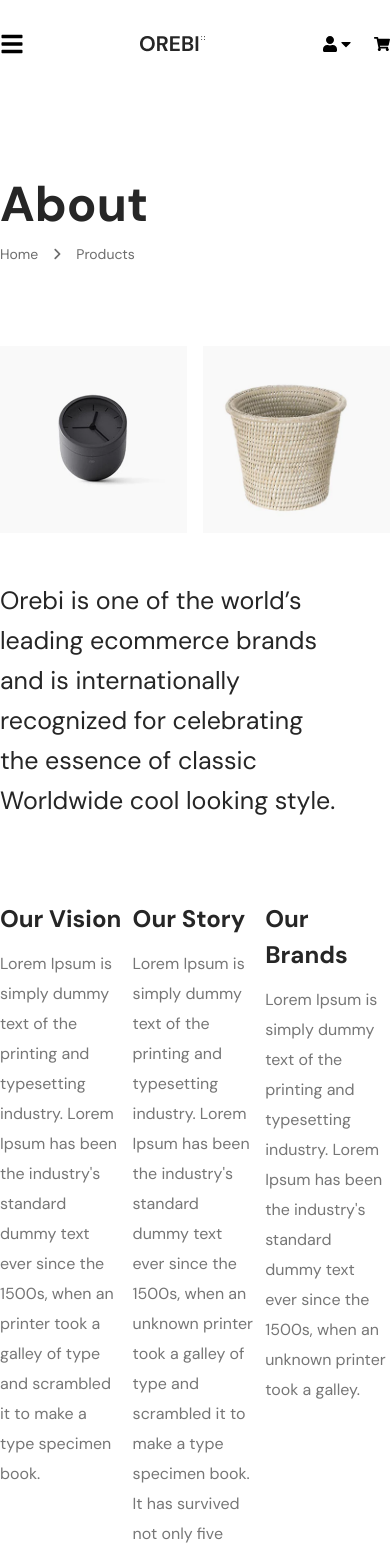
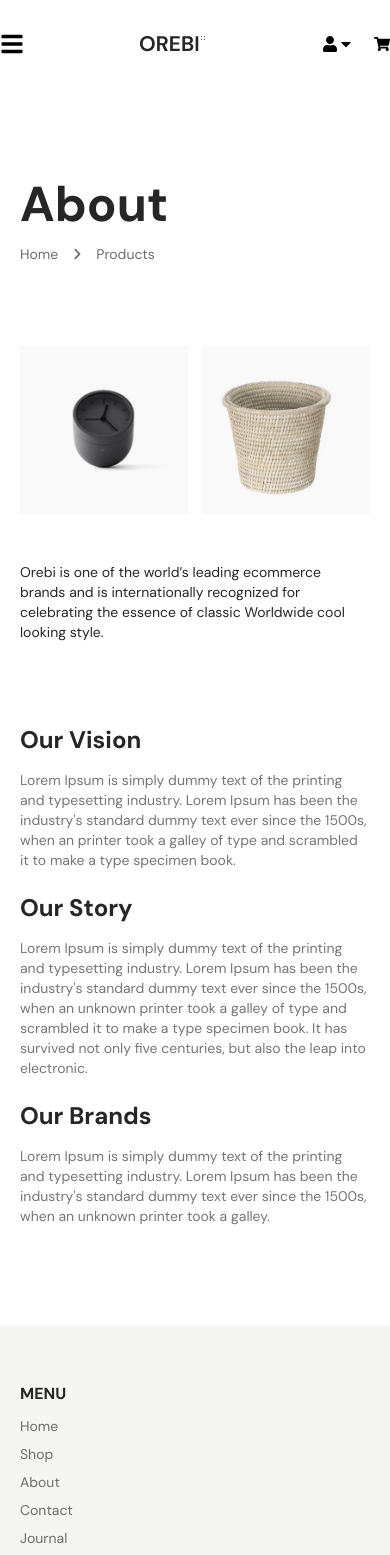
Before and after one commit to tituvai/reactSix, a React (Vite) app: page /about in a window 390 px wide. Shown: the top 1555 px of the page. Built offline with nearby package versions, Linux system fonts and the light colour scheme.

Commit message:
new item

```diff
--- a/src/components/Product.jsx
+++ b/src/components/Product.jsx
@@ -10,7 +10,7 @@ const Product = ({productSrc, newProduct, producttTitle, productPrice, productAl
     <>
         <div className=" relative group ">
             <div className="relative">
-                <Image className={'h-[300px] w-full bg-gray-200'} imgSrc={productSrc} imgAlt={productAlt}/>
+                <Image className={'h-[300px] bg-gray-200'} imgSrc={productSrc} imgAlt={productAlt}/>
                  <div className="p-7.5 bg-white absolute left-0 bottom-0 w-full opacity-0 group-hover:opacity-100 transition-all  ease-in-out translate-y-4 group-hover:translate-y-0 duration-700">
                     <Flex className={'gap-2 justify-end'}>
                         <Hadding className={'hover:text-hoverC hover:font-bold  text-base text-menuC'} text={'Add to Wish List'} as={'p'} />
--- a/src/components/pages/About.jsx
+++ b/src/components/pages/About.jsx
@@ -11,7 +11,7 @@ import topJuri from '/src/assets/topJuri.png'
 const About = () => {
   return (
      <>
-        <div className="pb-25">
+        <div className="px-5 lg:px-0 pb-25">
            <Container>
              <div className="py-20">
                <Hadding className={'text-[49px] text-hoverC font-bold'} text={'About'} as={'h3'}/>
@@ -29,19 +29,19 @@ const About = () => {
                      <Link to={'/'}><Image className={'w-full'} imgSrc={topJuri} imgAlt={'topJuri.png'}/></Link>
                   </div>
                 </Flex>
-                <Hadding className={'text-[25px] text-hoverC leading-10 pt-12 pr-12'} text={'Orebi is one of the world’s leading ecommerce brands and is internationally recognized for celebrating the essence of classic Worldwide cool looking style.'} as={'p'}/>
-                <div className="flex justify-between pt-20">
-                  <div className="w-[32%]">
+                <Hadding className={'text-sm  lg:text-[25px] text-hoverC lg:leading-10 pt-12 lg:pr-12'} text={'Orebi is one of the world’s leading ecommerce brands and is internationally recognized for celebrating the essence of classic Worldwide cool looking style.'} as={'p'}/>
+                <div className="lg:flex lg:justify-between pt-20">
+                  <div className=" lg:w-[32%]">
                      <Hadding className={'text-2xl text-hoverC font-bold leading-9'} text={'Our Vision'} as={'h4'}/>
-                     <Hadding className={'text-base text-menuC leading-7.5 pt-3'} text={"Lorem Ipsum is simply dummy text of the printing and typesetting industry. Lorem Ipsum has been the industry's standard dummy text ever since the 1500s, when an   printer took a galley of type and scrambled it to make a type specimen book."} as={'p'}/>
+                     <Hadding className={'text-sm lg:text-base text-menuC lg:leading-7.5 pt-3'} text={"Lorem Ipsum is simply dummy text of the printing and typesetting industry. Lorem Ipsum has been the industry's standard dummy text ever since the 1500s, when an   printer took a galley of type and scrambled it to make a type specimen book."} as={'p'}/>
                   </div>
-                  <div className="w-[32%]">
+                  <div className=" lg:w-[32%] pt-5 lg:pt-0">
                      <Hadding className={'text-2xl text-hoverC font-bold leading-9'} text={'Our Story'} as={'h4'}/>
-                     <Hadding className={'text-base text-menuC leading-7.5 pt-3'} text={"Lorem Ipsum is simply dummy text of the printing and typesetting industry. Lorem Ipsum has been the industry's standard dummy text ever since the 1500s, when an unknown printer took a galley of type and scrambled it to make a type specimen book. It has survived not only five centuries, but also the leap into electronic."} as={'p'}/>
+                     <Hadding className={'text-sm lg:text-base text-menuC lg:leading-7.5 pt-3'} text={"Lorem Ipsum is simply dummy text of the printing and typesetting industry. Lorem Ipsum has been the industry's standard dummy text ever since the 1500s, when an unknown printer took a galley of type and scrambled it to make a type specimen book. It has survived not only five centuries, but also the leap into electronic."} as={'p'}/>
                   </div>
-                  <div className="w-[32%]">
+                  <div className=" lg:w-[32%] pt-5 lg:pt-0">
                      <Hadding className={'text-2xl text-hoverC font-bold leading-9'} text={'Our Brands'} as={'h4'}/>
-                     <Hadding className={'text-base text-menuC leading-7.5 pt-3'} text={"Lorem Ipsum is simply dummy text of the printing and typesetting industry. Lorem Ipsum has been the industry's standard dummy text ever since the 1500s, when an unknown printer took a galley."} as={'p'}/>
+                     <Hadding className={'text-sm lg:text-base text-menuC lg:leading-7.5 pt-3'} text={"Lorem Ipsum is simply dummy text of the printing and typesetting industry. Lorem Ipsum has been the industry's standard dummy text ever since the 1500s, when an unknown printer took a galley."} as={'p'}/>
                   </div>
                 </div>
            </Container>
--- a/src/components/pages/Contact.jsx
+++ b/src/components/pages/Contact.jsx
@@ -9,9 +9,9 @@ import Button from '../Button';
 const Contact = () => {
   return (
      <>
-        <div className="pb-25">
+        <div className="px-5 lg:px-0 pb-25">
          <Container>
-             <div className="py-20">
+             <div className="py-10 lg:py-20">
                <Hadding className={'text-[49px] text-hoverC font-bold'} text={'Contacts'} as={'h3'}/>
                     <Flex className={'gap-x-3'}>
                         <Link to={'/'}><span className='text-sm text-footer'>Home</span></Link>
@@ -20,7 +20,7 @@ const Contact = () => {
                     </Flex>
                 </div>
 
-                 <div className="w-[780px] pt-12 pb-50">
+                 <div className="lg:w-[780px] pt-12 pb-50">
                     <Hadding className={'text-xl text-hoverC font-bold '} text={'Fill up a Form'} as={'h5'}/>
                     <label htmlFor="#" className='block text-base font-bold text-hoverC pt-8'>Name</label>
                     <input type="text" placeholder='Your name here' className='w-full outline-0 border-b-1 border-borderC placeholder:text-sm placeholder:text-menuC py-3'/>
@@ -31,7 +31,7 @@ const Contact = () => {
                     <Link to={'/'}><Button className={'text-white bg-hoverC mt-5'} btnText={'Post'}/></Link>
                 </div>
                 <div className="">
-                  <iframe src="https://www.google.com/maps/embed?pb=!1m16!1m12!1m3!1d3652.1585016980266!2d90.3799100239697!3d23.74172658911187!2m3!1f0!2f0!3f0!3m2!1i1024!2i768!4f13.1!2m1!1sCreative%20IT%20Institute%2C!5e0!3m2!1sen!2sbd!4v1753288672830!5m2!1sen!2sbd" className='w-full h-[527px]' allowfullscreen="" loading="lazy" referrerpolicy="no-referrer-when-downgrade"></iframe>
+                  <iframe src="https://www.google.com/maps/embed?pb=!1m16!1m12!1m3!1d3652.1585016980266!2d90.3799100239697!3d23.74172658911187!2m3!1f0!2f0!3f0!3m2!1i1024!2i768!4f13.1!2m1!1sCreative%20IT%20Institute%2C!5e0!3m2!1sen!2sbd!4v1753288672830!5m2!1sen!2sbd" className='w-full lg:h-[527px]' allowfullscreen="" loading="lazy" referrerpolicy="no-referrer-when-downgrade"></iframe>
                 </div>
          </Container>
         </div>
--- a/src/components/pages/Shop.jsx
+++ b/src/components/pages/Shop.jsx
@@ -70,7 +70,7 @@ const heandleBars = ()=>{
     <>
         <div className="">
           <Container>
-            <div className="py-10 lg:py-[120px]">
+            <div className=" py-10 lg:py-[120px]">
               <Hadding className={'text-[49px] text-hoverC font-bold'} text={'Products'} as={'h3'}/>
               <Flex className={'gap-3'}>
                 <Link to={'/'}><span className="text-sm text-menuC">Home</span></Link>
@@ -91,7 +91,7 @@ const heandleBars = ()=>{
                     <MdOutlineClear onClick={heandleBars} className="text-2xl"/>
                     <Hadding className={'text-lg text-hoverC font-medium'} text={'Filter By'} as={'h4'}/>
                   </Flex>
-                  <div className="lg:hidden  p-10">
+                  <div className="lg:hidden  p-10 bg-stone-100">
                   <Flex className={'justify-between'}>
                     <Hadding className={'text-lg text-hoverC font-bold pb-2'} text={'Shop by Category'} as={'h5'}/>
                     {categore ? <FaCaretDown onClick={handelCategory} className="text-menuC text-xl"/> : <FaCaretUp onClick={handelCategory} className="text-menuC text-xl"/>}
```
Also changed, not shown: src/components/pages/Jounal.jsx (+8 -8 lines).
